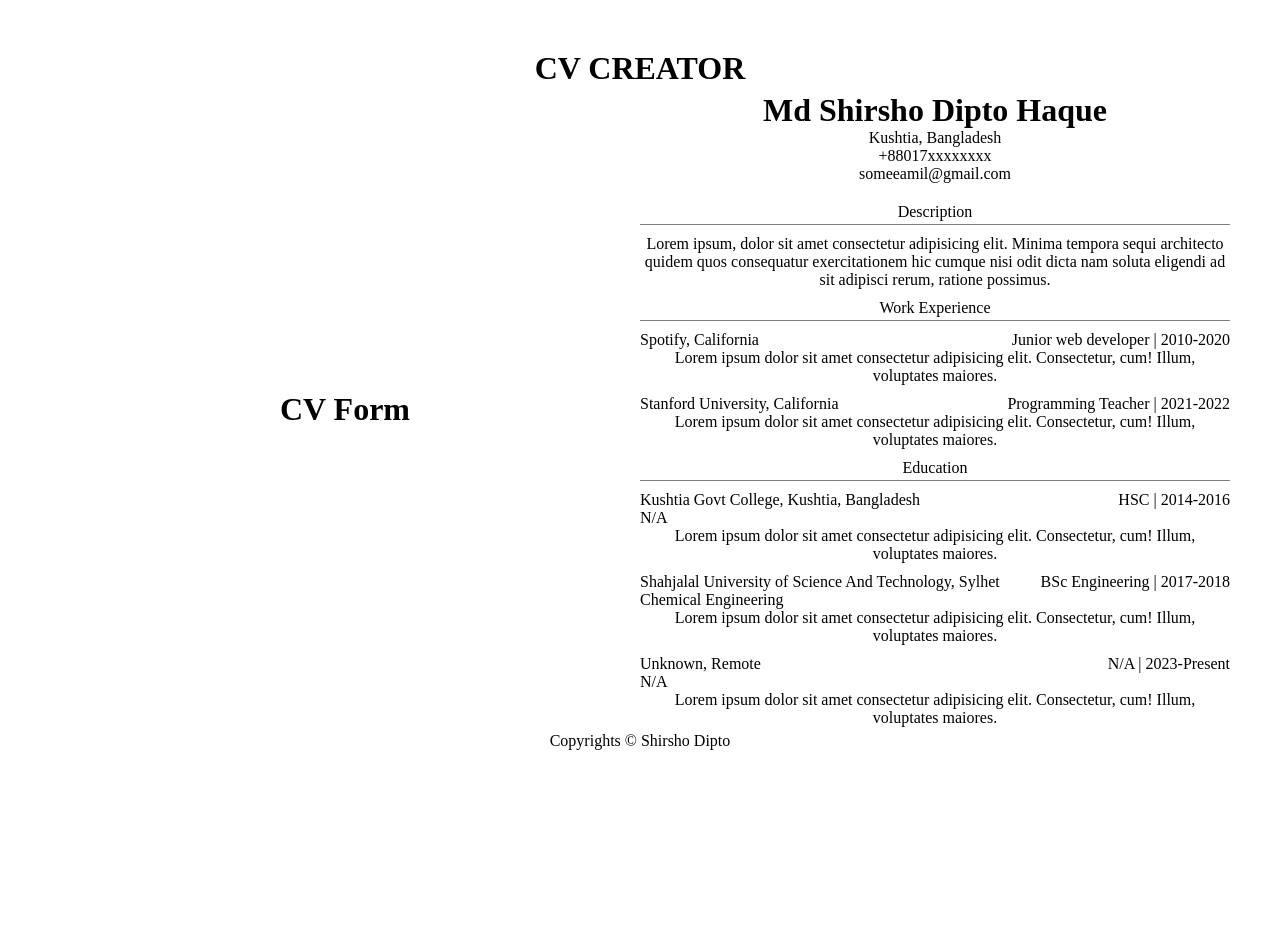
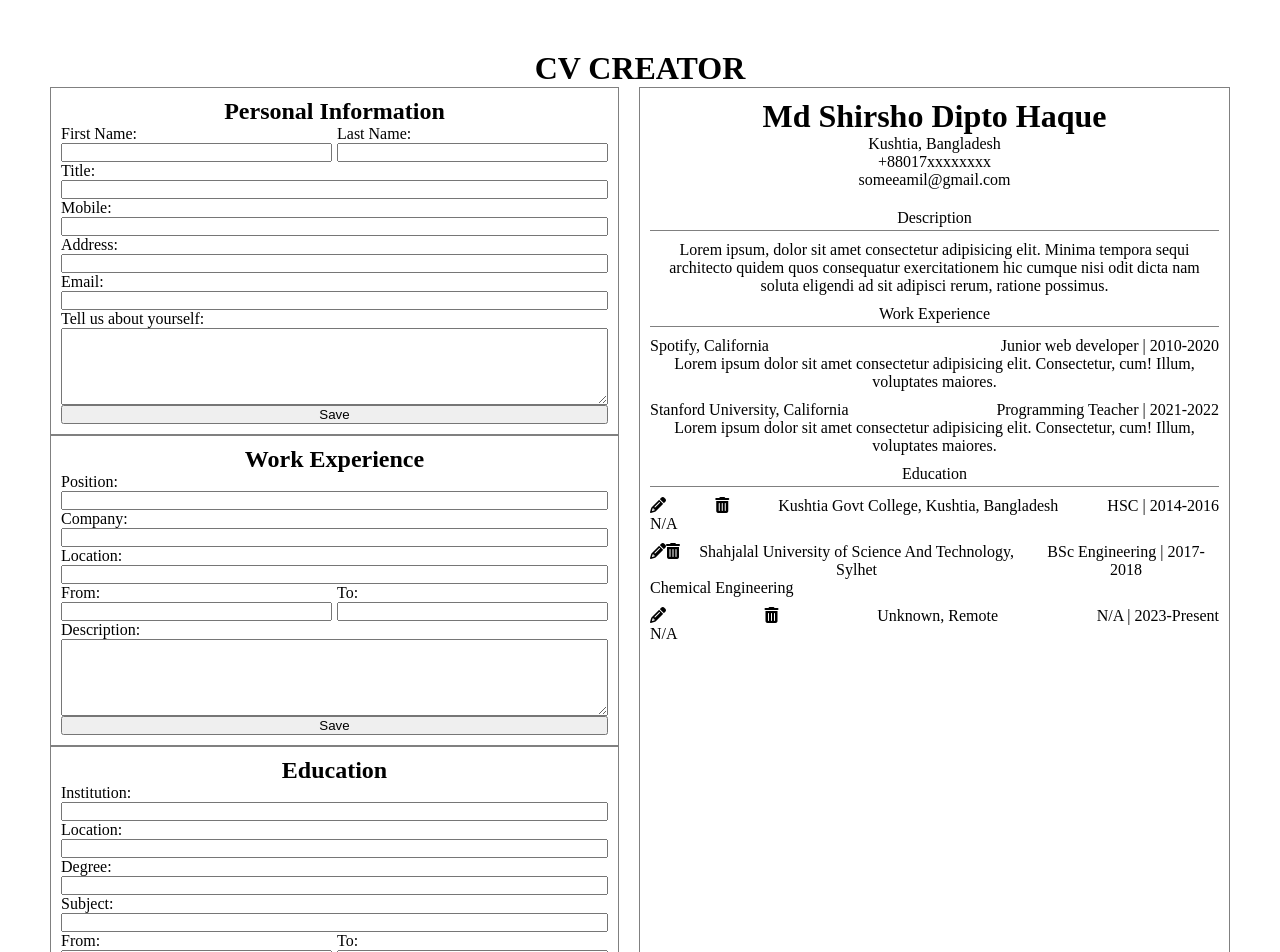
Before and after one commit to ShirshoDipto/cv-app, a React (Create React App) app: page / in a window 1280 px wide. Shown: the top 952 px of the page. Before the commit the page ends 800 px from the top, so only its background shows below. Built offline with nearby package versions, Linux system fonts and the light colour scheme.

Commit message:
Write change personal info method.

```diff
--- a/public/index.html
+++ b/public/index.html
@@ -5,6 +5,7 @@
   <meta http-equiv="X-UA-Compatible" content="IE=edge">
   <meta name="viewport" content="width=device-width, initial-scale=1.0">
   <title>CV CREATOR</title>
+  <script src="https://kit.fontawesome.com/88fb0737bb.js" crossorigin="anonymous"></script>
 </head>
 <body>
   <noscript>You need to enable JavaScript to run this app.</noscript>
--- a/src/components/cvForm.js
+++ b/src/components/cvForm.js
@@ -7,9 +7,114 @@ export default class CVFORM extends Component {
   }
 
   render() {
+    const { pers, work, edu } = this.props
+    console.log(this.props)
     return (
       <div className="cv-form-container">
-        <h1>CV Form</h1>
+        <form className="personal-info-form" onSubmit={pers}>
+          <div className="personal-info">
+            <h2 className="info-title">Personal Information</h2>
+            <div className="names">
+              <div className="label-input-group first-name">
+                <label htmlFor="first-name">First Name:</label>
+                <input type="text" id="first-name" name="firstName"/>
+              </div>
+              <div className="label-input-group last-name">
+                <label htmlFor="last-name">Last Name:</label>
+                <input type="text" id="last-name" name="lastName"/>
+              </div>
+            </div>
+            <div className="label-input-group">
+              <label htmlFor="person-title">Title:</label>
+              <input type="text" id="person-title" name="personTitle"/>
+            </div>
+            <div className="label-input-group">
+              <label htmlFor="person-mobile">Mobile:</label>
+              <input type="text" id="person-mobile" name="personMobile"/>
+            </div>
+            <div className="label-input-group">
+              <label htmlFor="person-address">Address:</label>
+              <input type="text" id="person-address" name="personAddress"/>
+            </div>
+            <div className="label-input-group">
+              <label htmlFor="person-email">Email:</label>
+              <input type="text" id="person-email" name="personEmail"/>
+            </div>
+            <div className="label-input-group">
+              <label htmlFor="person-description">Tell us about yourself:</label>
+              <textarea type="text" id="person-description" name="personDescription" rows="5"></textarea>
+            </div>
+            <button type="submit">Save</button>
+          </div>
+        </form>
+        <form className="work-experience-form" onSubmit={work}>
+          <div className="work-experiences">
+            <h2 className="info-title">Work Experience</h2>
+            <div className="work-experience">
+              <div className="label-input-group">
+                <label htmlFor="person-position">Position:</label>
+                <input type="text" id="person-position" name="personPosition"/>
+              </div>
+              <div className="label-input-group">
+                <label htmlFor="person-company">Company:</label>
+                <input type="text" id="person-company" name="personCompany"/>
+              </div>
+              <div className="label-input-group">
+                <label htmlFor="person-work-location">Location:</label>
+                <input type="text" id="person-work-location" name="personWorkLocation"/>
+              </div>
+              <div className="names">
+                <div className="label-input-group first-name">
+                  <label htmlFor="work-from">From:</label>
+                  <input type="text" id="work-from" name="workFrom"/>
+                </div>
+                <div className="label-input-group last-name">
+                  <label htmlFor="work-to">To:</label>
+                  <input type="text" id="work-to" name="workTo"/>
+                </div>
+              </div>
+              <div className="label-input-group">
+                <label htmlFor="person-work-description">Description:</label>
+                <textarea type="text" id="person-work-description" name="personWorkDescription" rows="5"></textarea>
+              </div>
+            </div>
+            <button type="submit">Save</button>
+          </div>
+        </form>
+        <form className="education-form" onSubmit={edu}>
+          <div className="educations">
+            <h2 className="info-title">Education</h2>
+            <div className="education">
+              <div className="label-input-group">
+                <label htmlFor="person-institution">Institution:</label>
+                <input type="text" id="person-institution" name="personInstitution"/>
+              </div>
+              <div className="label-input-group">
+                <label htmlFor="person-edu-location">Location:</label>
+                <input type="text" id="person-edu-company" name="personEduCompany"/>
+              </div>
+              <div className="label-input-group">
+                <label htmlFor="person-degree">Degree:</label>
+                <input type="text" id="person-degree" name="personDegree"/>
+              </div>
+              <div className="label-input-group first-name">
+                <label htmlFor="work-subject">Subject:</label>
+                <input type="text" id="work-subject" name="workSubject"/>
+              </div>
+              <div className="names">
+                <div className="label-input-group last-name">
+                  <label htmlFor="work-from">From:</label>
+                  <input type="text" id="work-from" name="workFrom"/>
+                </div>
+                <div className="label-input-group last-name">
+                  <label htmlFor="work-to">To:</label>
+                  <input type="text" id="work-to" name="workTo"/>
+                </div>
+              </div>
+            </div>
+            <button type="submit">Save</button>
+          </div>
+        </form>
       </div>
     )
   }
--- a/src/components/cvPreview.js
+++ b/src/components/cvPreview.js
@@ -7,7 +7,7 @@ export default class CVPREVIEW extends Component {
   }
 
   render() {
-    const { personalInfo, workExperience, education } = this.props
+    const { personalInfo, workExperiences, educations } = this.props
     return (
       <div className="cv-preview-container">
         <div className="personalinfo-container">
@@ -26,16 +26,14 @@ export default class CVPREVIEW extends Component {
           <div className="workexperience-container">
             <div className="title">Work Experience</div>
             {
-              workExperience.map(elem => {
+              workExperiences.map(elem => {
                 return (
                   <div key={elem.id} className="work-experience">
                     <div className="input-vals">
                       <div className="input-title">{elem.company}, {elem.location}</div>
                       <div className="input-duration">{elem.position} | {elem.from}-{elem.to}</div>
                     </div>
-                    <div className="input-description">
-                      Lorem ipsum dolor sit amet consectetur adipisicing elit. Consectetur, cum! Illum, voluptates maiores.
-                    </div>
+                    <div className="input-description">{elem.description}</div>
                   </div>
                 )
               })
@@ -44,17 +42,16 @@ export default class CVPREVIEW extends Component {
           <div className="education-container">
             <div className="title">Education</div>
             {
-              education.map(elem => {
+              educations.map(elem => {
                 return (
                   <div key={elem.id} className="education">
                     <div className="input-vals">
+                      <i className="fa-solid fa-pencil"></i>
+                      <i className="fa-solid fa-trash-can"></i>
                       <div className="input-title">{elem.institution}, {elem.location}</div>
                       <div className="input-duration">{elem.degree} | {elem.from}-{elem.to}</div>
                     </div>
                     <div className="input-subject">{elem.subject}</div>
-                    <div className="input-description">
-                      Lorem ipsum dolor sit amet consectetur adipisicing elit. Consectetur, cum! Illum, voluptates maiores.
-                    </div>
                   </div>
                 )
               })
--- a/src/components/main.js
+++ b/src/components/main.js
@@ -17,12 +17,14 @@ export default class Main extends Component {
         address: "Kushtia, Bangladesh",
         email: "someeamil@gmail.com"
       },
-      workExperience: [
+
+      workExperiences: [
         {
           id: uuidv4(),
           position: "Junior web developer",
           company: "Spotify",
           location: "California",
+          description: "Lorem ipsum dolor sit amet consectetur adipisicing elit. Consectetur, cum! Illum, voluptates maiores.",
           from: "2010",
           to: "2020"
         },
@@ -31,11 +33,13 @@ export default class Main extends Component {
           position: "Programming Teacher",
           company: "Stanford University",
           location: "California",
+          description: "Lorem ipsum dolor sit amet consectetur adipisicing elit. Consectetur, cum! Illum, voluptates maiores.",
           from: "2021",
           to: "2022"
         }
       ],
-      education: [
+
+      educations: [
         {
           id: uuidv4(),
           institution: "Kushtia Govt College",
@@ -65,16 +69,51 @@ export default class Main extends Component {
         }
       ]
     }
+
+    this.handlePersonalChange = this.handlePersonalChange.bind(this)
+    this.handleWorkChange = this.handleWorkChange.bind(this)
+    this.handleEducationChange = this.handleEducationChange.bind(this)
+  }
+
+  handlePersonalChange(e) {
+    e.preventDefault()
+    const formData = new FormData(e.target)
+    const formJson = Object.fromEntries(formData.entries())
+    this.setState({
+      personalInfo: {
+        name: formJson.firstName + " " + formJson.lastName,
+        title: formJson.personTitle,
+        description: formJson.personDescription,
+        mobile: formJson.personMobile,
+        address: formJson.personAddress,
+        email: formJson.personEmail
+      }
+    })
+  }
+
+  handleEducationChange(e) {
+    e.preventDefault()
+    console.log("it is working. education. ")
+  }
+
+  handleWorkChange(e) {
+    e.preventDefault()
+    console.log("it is working. work. ")
   }
 
   render() {
     return (
       <div className="main-container">
-        <CVFORM />
+        <CVFORM
+          pers={this.handlePersonalChange}
+          work={this.handleEducationChange}
+          edu={this.handleEducationChange}
+        />
         <CVPREVIEW
           personalInfo={this.state.personalInfo}
-          workExperience={this.state.workExperience}
-          education={this.state.education}
+          workExperiences={this.state.workExperiences}
+          educations={this.state.educations}
+          state={this.state}
         />
       </div>
     )
--- a/src/styles/main.css
+++ b/src/styles/main.css
@@ -1,22 +1,24 @@
 .main-container {
   flex: 1;
   display: flex;
-  justify-content: center;
-  align-items: center;
+  gap: 20px;
 }
 
-.cv-preview-container {
+.cv-preview-container,
+.cv-form-container form {
   display: flex;
   flex-direction: column;
   gap: 20px;
   flex: 1;
+  border: thin solid grey;
+  padding: 10px;
 }
 
 .cv-form-container {
   flex: 1;
 }
-.other-info-container
-{
+
+.other-info-container {
   display: flex;
   flex-direction: column;
   gap: 10px;
@@ -49,3 +51,27 @@
   border-bottom: thin solid grey;
   padding-bottom: 3px;
 }
+
+/* CV form styles */
+.label-input-group {
+  display: flex;
+  flex-direction: column;
+}
+
+.names {
+  display: flex;
+  justify-content: space-between;
+  gap: 5px;
+}
+
+.first-name, .last-name {
+  flex: 1;
+}
+
+label {
+  text-align: left;
+}
+
+button {
+  width: 100%;
+}
```
Also changed, not shown: src/components/educationForm.js (added, +15 -0 lines), src/components/workForm.js (added, +15 -0 lines).
